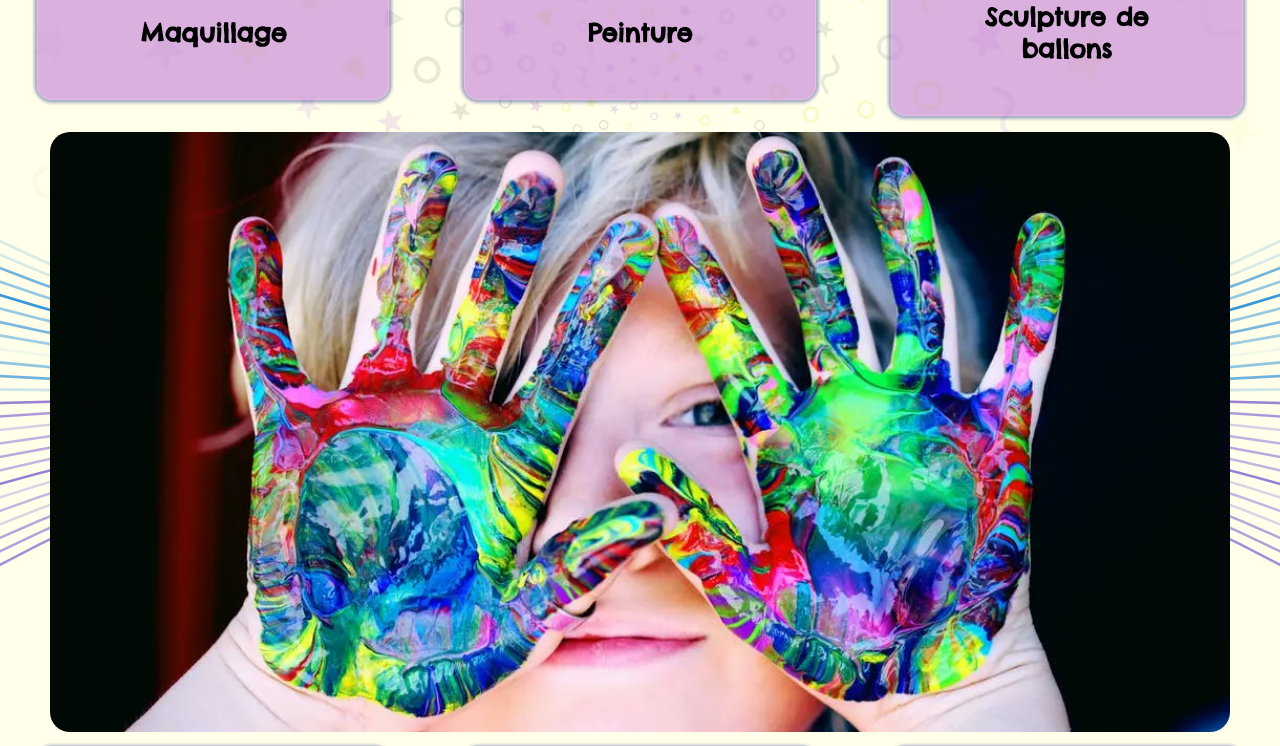
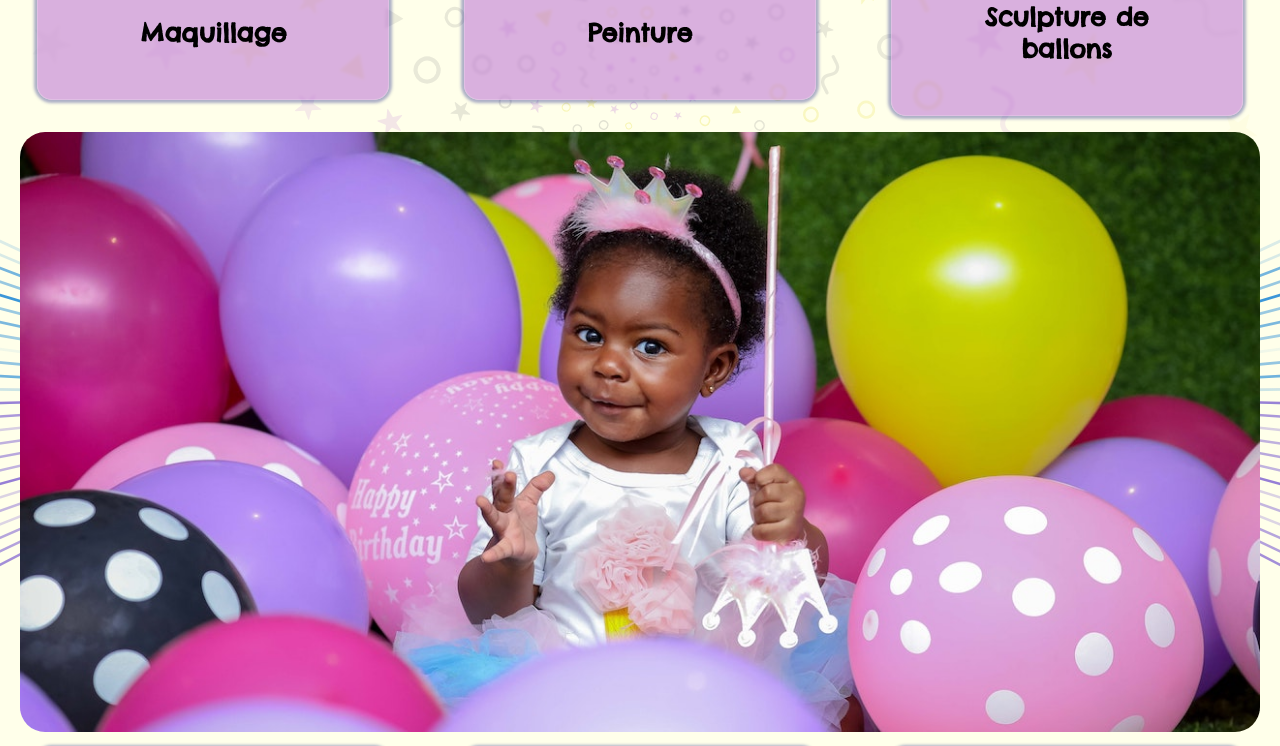
Before and after one commit to ConradGuillaume/fiestakids57, a React (Create React App) app: page / in a window 1280 px wide. Shown: the part 3100-3846 px from the top of the page. Built offline with nearby package versions, Linux system fonts and the light colour scheme.

Commit message:
carousel

```diff
--- a/src/components/Crew.jsx
+++ b/src/components/Crew.jsx
@@ -34,7 +34,7 @@ const Crew = () => {
       </article>
       <aside className="contactBtn ">
         <button className="contactUs">
-          Suivez nous, c'est par ici
+          Suivez nous
           <i class="fa-solid fa-hand-point-right"></i>
           <i id="fb" class="fa-brands fa-facebook"></i>
         </button>
--- a/src/components/Crew.scss
+++ b/src/components/Crew.scss
@@ -155,6 +155,7 @@
         justify-content: center;
         align-items: flex-start;
         margin-left: 80px;
+        margin-right: 25px;
         width: 50%;
         @media (max-width: 1000px) {
           margin-top: 80px;
@@ -166,7 +167,7 @@
         @media (max-width: 500px) {
           margin-top: 20px;
           font-size: 20px;
-          padding-right: 6%;
+          padding-right: 2%;
         }
       }
     }
--- a/src/components/Services.jsx
+++ b/src/components/Services.jsx
@@ -1,6 +1,23 @@
 import React from "react";
+import { useState, useEffect } from "react";
+import image1 from "../style/img/backpic/chateau.jpg";
+import image2 from "../style/img/backpic/fille_ballon.jpg";
+import image3 from "../style/img/backpic/peinture.webp";
 
 const Services = () => {
+  const [index, setIndex] = useState(0);
+  const images = [
+    { src: image1, alt: "Image 1" },
+    { src: image2, alt: "Image 2" },
+    { src: image3, alt: "Image 3" },
+  ];
+
+  useEffect(() => {
+    const intervalId = setInterval(() => {
+      setIndex((prevIndex) => (prevIndex + 1) % images.length);
+    }, 5000);
+    return () => clearInterval(intervalId);
+  }, []);
   return (
     <div className="serviceContainer">
       <h2>Nos Animations !</h2>
@@ -18,7 +35,13 @@ const Services = () => {
           <li>Boom</li>
         </ul>
       </div>
-      <div className="caroussel"></div>
+      <div className="carousel">
+        {images.map((image, i) => (
+          <div key={i} className={`slide ${i === index ? "active" : ""}`}>
+            <img src={image.src} alt={image.alt} />
+          </div>
+        ))}
+      </div>
       <div className="servicesContain_2">
         <ul>
           <li>Barbe à papa</li>
--- a/src/components/services.scss
+++ b/src/components/services.scss
@@ -98,23 +98,7 @@
       }
     }
   }
-  .caroussel {
-    width: 50%;
-    height: 600px;
-    border-radius: 20px;
-    background: url(../style/img/backpic/peinture.webp) center/cover;
-    @media (max-width: 1350px) {
-      width: 100%;
-      margin: 0px 50px;
-    }
-    @media (max-width: 800px) {
-      height: 400px;
-      transform: translateY(10px);
-    }
-    @media (max-width: 500px) {
-      margin: 5px;
-    }
-  }
+
   aside {
     margin-top: 50px;
     width: 100%;
@@ -213,4 +197,39 @@
       display: block;
     }
   }
+  .carousel {
+    position: relative;
+    overflow: hidden;
+    width: 50%;
+    height: 600px;
+    @media (max-width: 1350px) {
+      width: 100%;
+      margin: 0px 20px;
+    }
+    @media (max-width: 700px) {
+      height: 400px;
+    }
+    .slide {
+      width: 100%;
+      height: 100%;
+      display: flex;
+      align-items: center;
+      justify-content: center;
+      position: absolute;
+      top: 0;
+      left: 0;
+      opacity: 0;
+      transition: opacity 1s ease-in-out;
+
+      img {
+        width: 100%;
+        height: 100%;
+        object-fit: cover;
+        border-radius: 25px;
+      }
+    }
+    .slide.active {
+      opacity: 1;
+    }
+  }
 }
--- a/src/style/index.scss
+++ b/src/style/index.scss
@@ -10,3 +10,4 @@
 @import "../components/BurgerNav.scss";
 @import "../pages/Contact.scss";
 @import "../pages/Team.scss";
+@import "../components/carousel/carousel.scss"
```
Also changed, not shown: src/components/carousel/Carousel.jsx (added, +35 -0 lines), src/components/carousel/carousel.scss (added), src/style/img/backpic/chateau.jpg (added), src/style/img/backpic/fille_ballon.jpg (added).
